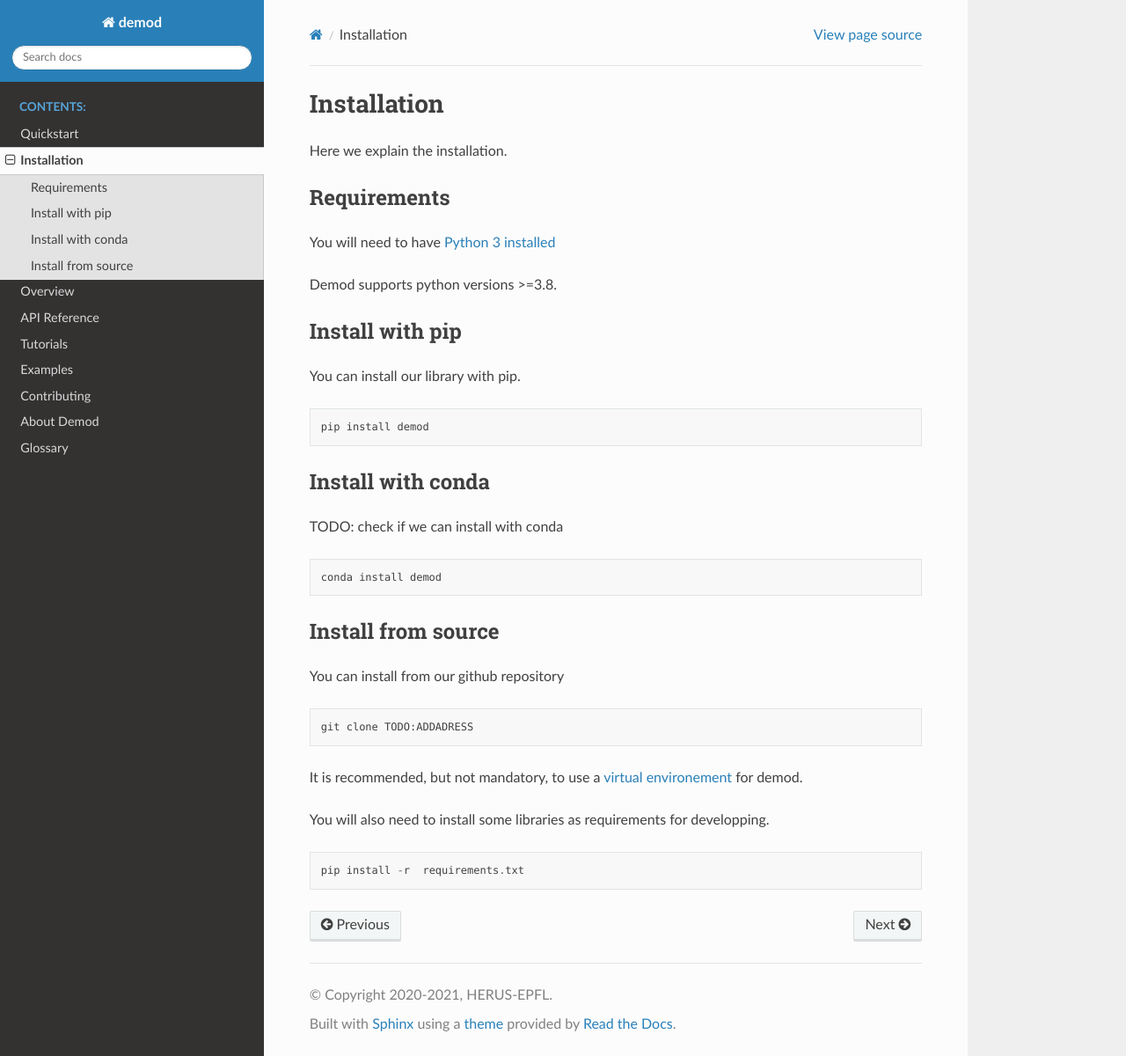
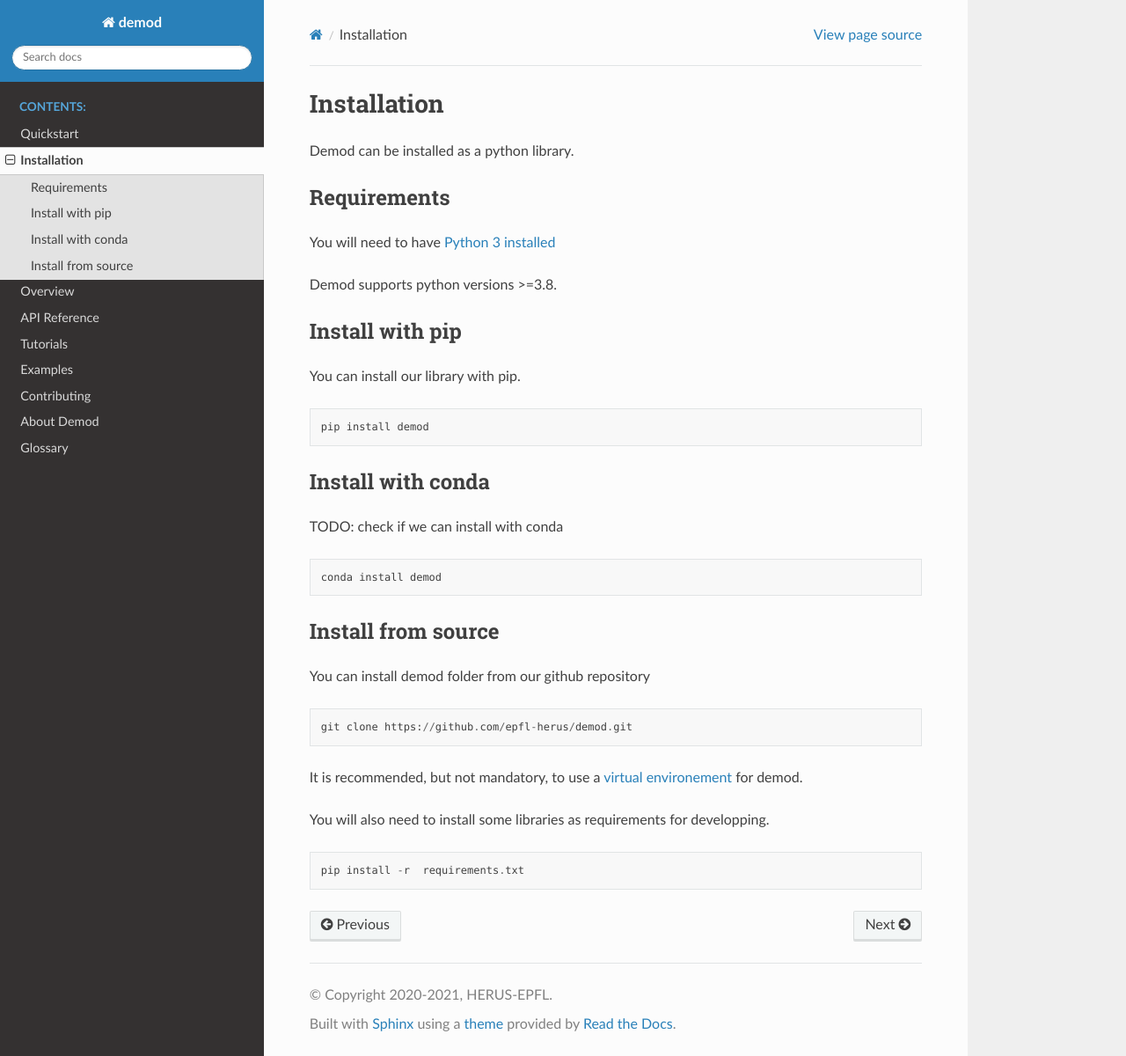
Before and after one commit to epfl-herus/demod, a Sphinx documentation site: the page built from docs/source/installation/installation.rst, in a window 1280 px wide and 1200 px high. Shown: the whole window at 88% size. Built offline with Sphinx 7.4.7 and the Read the Docs theme 2.0.0, drawn with Linux system fonts in a browser that asks for light colours; formulas are drawn with MathJax 3.

Commit message:
added link to the installation

```diff
--- a/docs/source/installation/installation.rst
+++ b/docs/source/installation/installation.rst
@@ -1,10 +1,11 @@
 
 .. _installation:
+
 ===============
 Installation
 ===============
 
-Here we explain the installation.
+Demod can be installed as a python library.
 
 
 Requirements
@@ -34,14 +35,15 @@ TODO: check if we can install with conda
     conda install demod
 
 .. _installation_from_source:
+
 Install from source
 -------------------
 
-You can install from our github repository
+You can install demod folder from our github repository
 
 .. code-block::
 
-    git clone TODO:ADDADRESS
+    git clone https://github.com/epfl-herus/demod.git
 
 It is recommended, but not mandatory, to use a
 `virtual environement <https://docs.python.org/3/library/venv.html>`_
```
